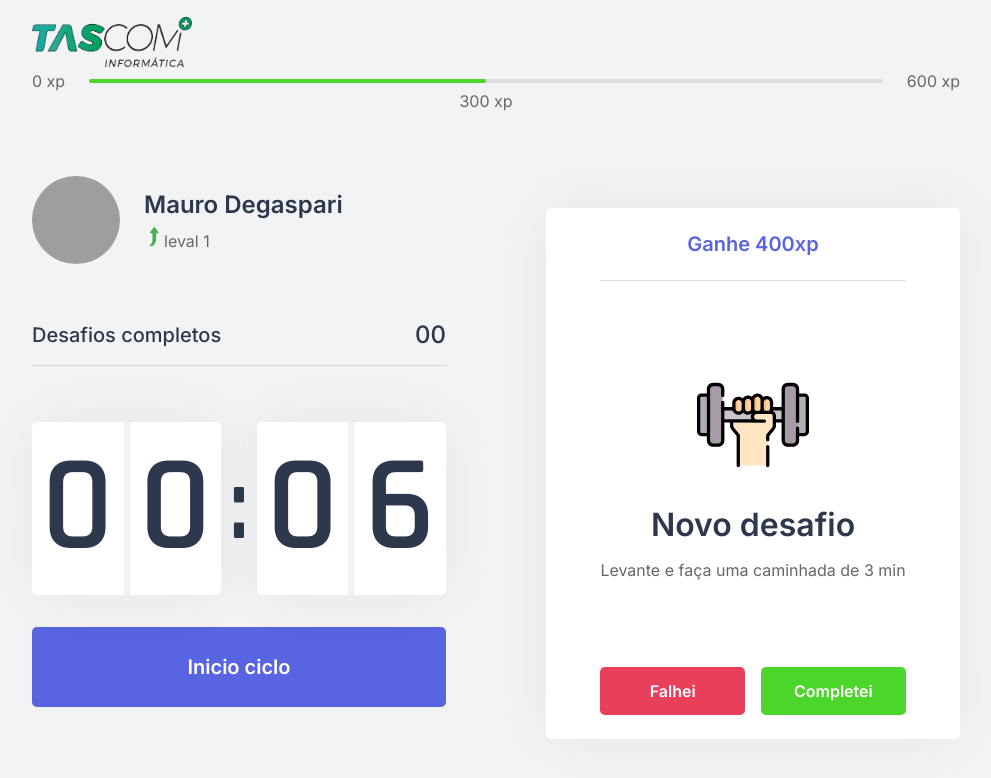
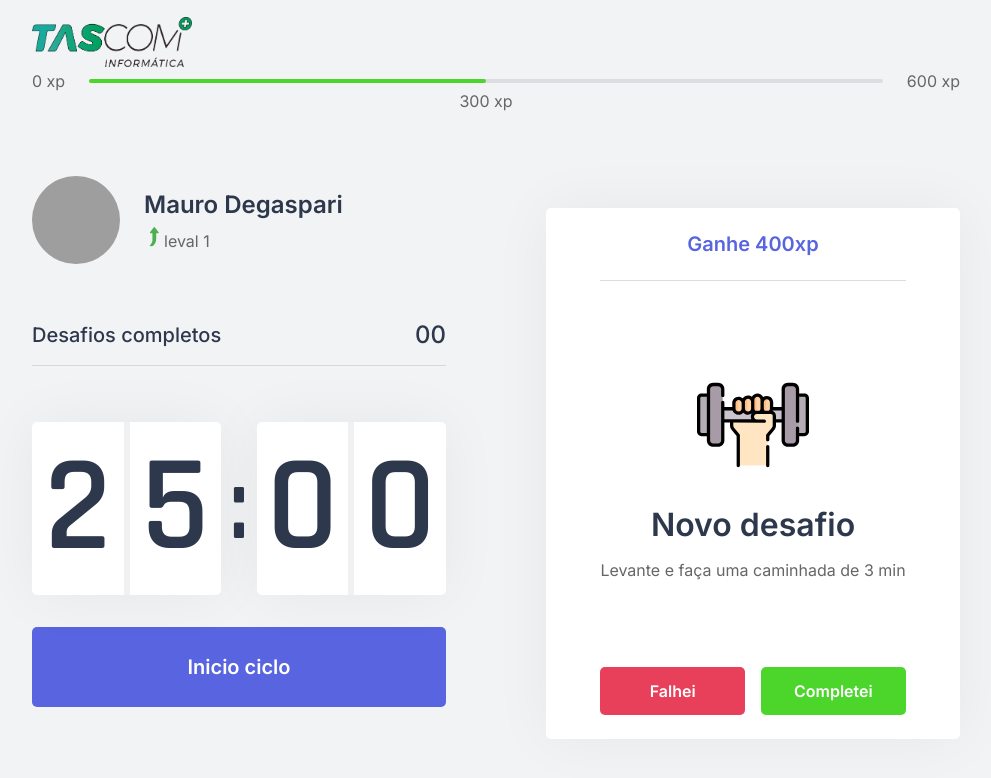
Before and after one commit to MauroDegaspari/Tascom-Pomodo, a Next.js app: page / in a window 1280 px wide. Shown: the top 778 px of the page, without its empty margins (144-1135 px from the left). Built offline with nearby package versions, Linux system fonts and the light colour scheme; grey boxes are pictures that could not be loaded.

Commit message:
atualizaçao

```diff
--- a/src/components/Tempo.tsx
+++ b/src/components/Tempo.tsx
@@ -7,7 +7,7 @@ let paraTempo: NodeJS.Timeout;
 export function Tempo(){
 
     /* Javascript do timer */
-    const [time, setTime] = useState(0.1 * 60);
+    const [time, setTime] = useState(25 * 60);
     const [isAtivo, setIsAtivo] = useState(false);
     const [hasTermino, setHastermino] = useState(false);
 
--- /dev/null
+++ b/src/contexts/DesafioContexts.tsx
@@ -0,0 +1,3 @@
+import { createContext } from 'react';
+
+export const DesafioContexts = createContext({});
--- a/src/pages/_app.tsx
+++ b/src/pages/_app.tsx
@@ -1,7 +1,13 @@
 import '../styles/global.css'
 
+import {DesafioContexts} from '../contexts/DesafioContexts';
+
 function MyApp({ Component, pageProps }) {
-  return <Component {...pageProps} />
+  return (
+    <DesafioContexts.Provider value='teste'>
+      <Component {...pageProps} />
+          </DesafioContexts.Provider>
+
+  )
 }
-
 export default MyApp
```
